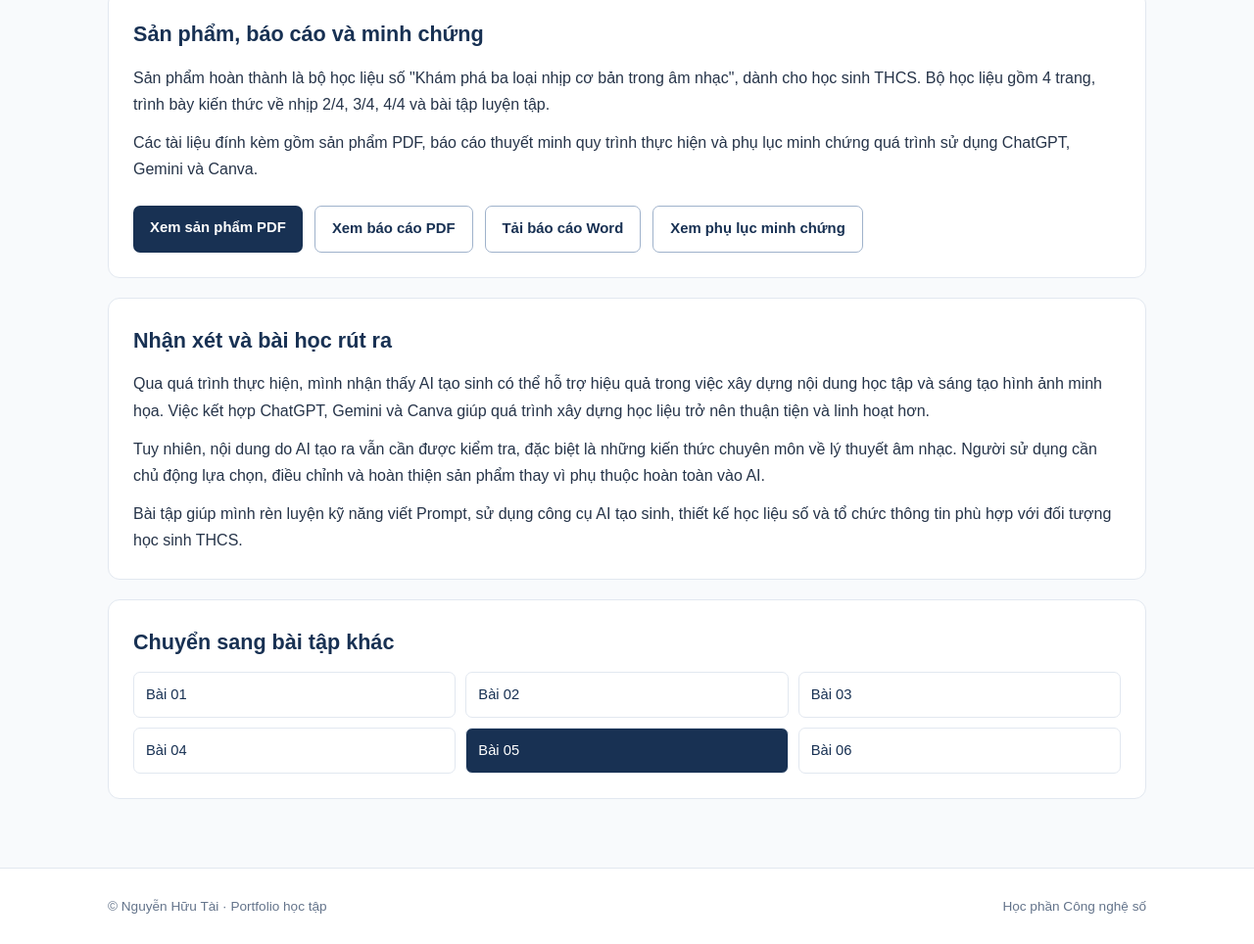
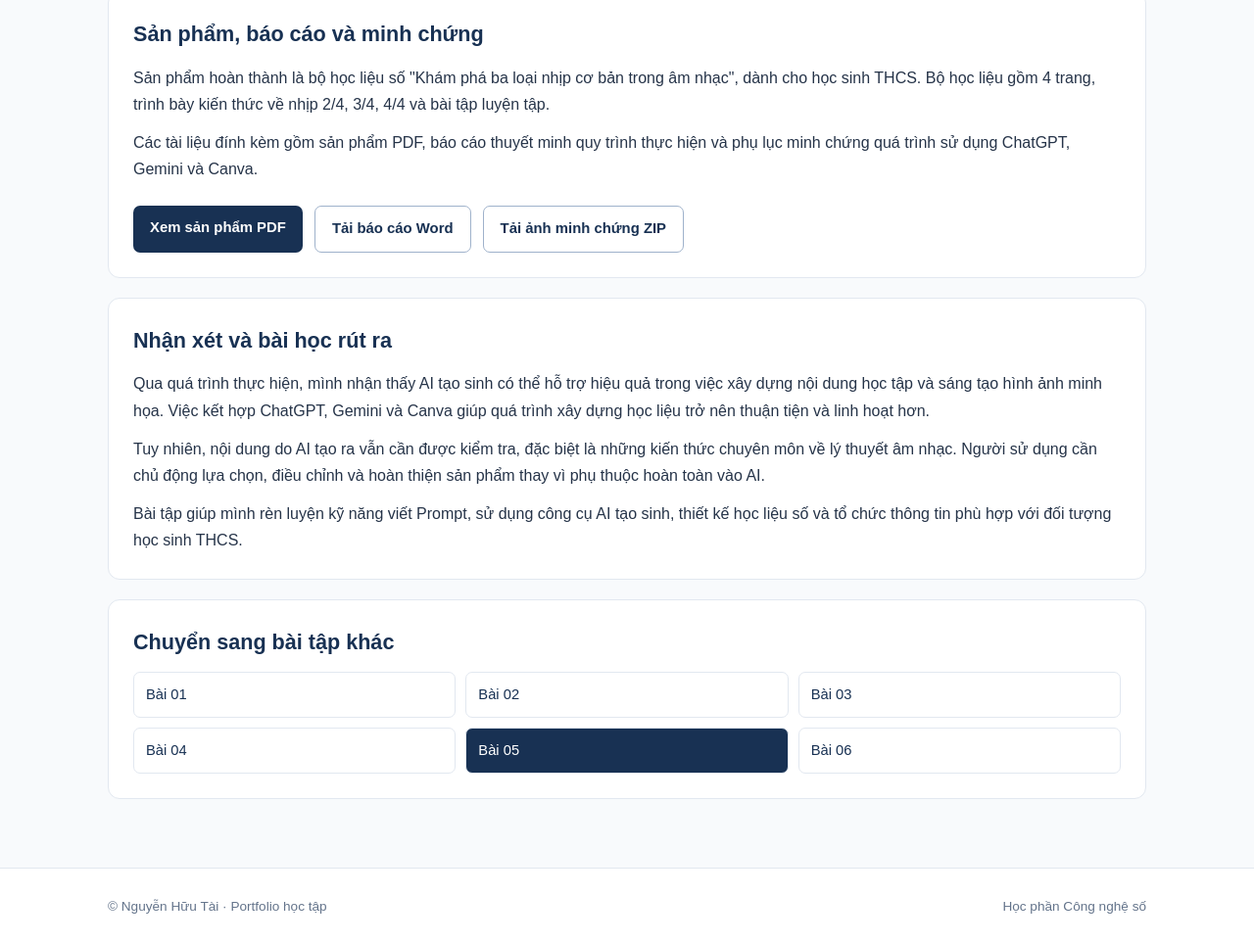
Before and after one commit to taismile1812-ux/taismile1812.github.io, a plain HTML site: page bai-05.html in a window 1280 px wide. Shown: the part 1188-2152 px from the top of the page at 98% size. Drawn offline with Linux system fonts and the light colour scheme.

Commit message:
Update bai-05.html

```diff
--- a/bai-05.html
+++ b/bai-05.html
@@ -117,33 +117,30 @@
     ChatGPT, Gemini và Canva.
   </p>
 
+
 <div class="actions">
 
   <a class="button"
      href="SanPham_BaiTap05_HocLieuNhipDieu.pdf.pdf"
-       target="_blank" rel="noopener">
+     target="_blank"
+     rel="noopener">
     Xem sản phẩm PDF
   </a>
 
   <a class="button outline"
-       href="BaiTap05_ThuyetMinh_QuyTrinh_HocLieuSo.pdf"
-       target="_blank" rel="noopener">
-      Xem báo cáo PDF
-    </a>
-
-    <a class="button outline"
-       href="BaiTap05_ThuyetMinh_QuyTrinh_HocLieuSo.docx"
+     href="BaiTap05_ThuyetMinh_Word_MoLai.docx"
      download>
     Tải báo cáo Word
   </a>
 
   <a class="button outline"
-       href="PhuLuc_MinhChung_BaiTap05.pdf"
-       target="_blank" rel="noopener">
-      Xem phụ lục minh chứng
+     href="MinhChung_BaiTap05.zip"
+     download>
+    Tải ảnh minh chứng ZIP
   </a>
 
 </div>
+
 </section>
 
       <section class="panel">
```
Lines whose indentation alone changed are shown as unchanged.
